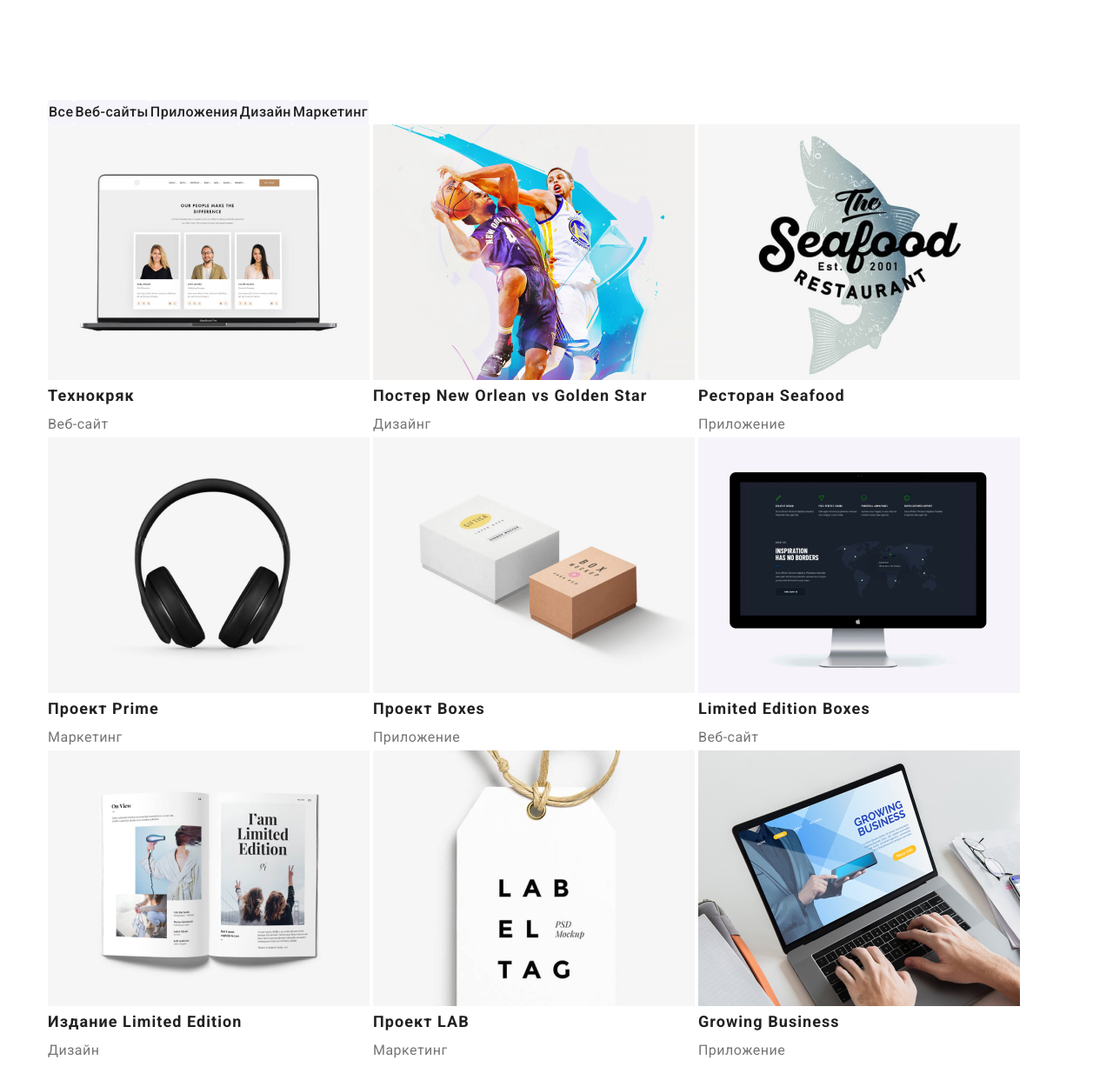
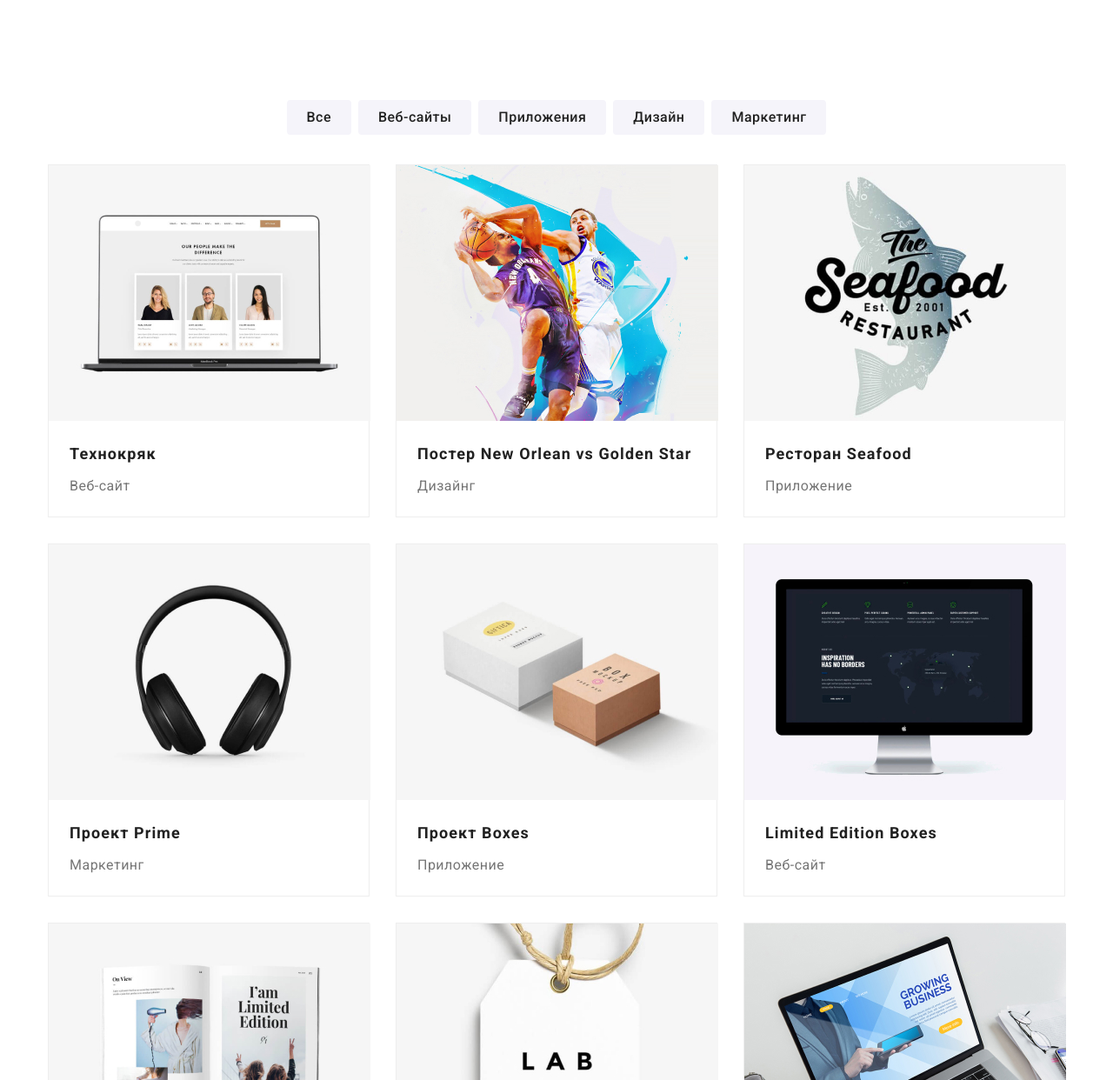
Before and after one commit to kozlovvadym09/goit-markup-hw-03, a plain HTML site: page portfolio.html in a window 1280 px wide. Shown: the part 58-1300 px from the top of the page at 87% size. Drawn offline with nearby package versions, Linux system fonts and the light colour scheme.

Commit message:
Распологает элементы в Portfolio:
PORTFOLIO-Filter-Buttons;
PORTFOLIO-PROJECTS-GALLERY-list;

```diff
--- a/css/style.css
+++ b/css/style.css
@@ -11,6 +11,7 @@
   --dark-accent-color: #000000;
   --bright-accent-color: #2196f3;
   --bg-accent-color: #188ce8;
+  --border-color: #EEEEEE;
 }
 html {
   box-sizing: border-box;
@@ -163,6 +164,8 @@ img {
 }
 
 .modal-button {
+  display: inline-block;
+  padding: 10px 32px;
   font-family: var(--main-font);
   font-weight: 700;
   font-size: 16px;
@@ -170,8 +173,9 @@ img {
   letter-spacing: 0.06em;
   border: 1px solid transparent;
   border-radius: 4px;
-  width: 200px;
-  height: 50px;
+  min-width: 200px;
+  min-height: 50px;
+
 }
 .modal-button:hover,
 .modal-button:focus {
@@ -329,14 +333,19 @@ img {
 
 /* ======== END FOOTER ======== */
 
-/* ======== PORTFOLIO ======== */
+/* ======== PORTFOLIO-Filter-Buttons ======== */
 .option-button {
+  padding: 6px 22px;
+  min-width: 73px;
+
+
   font-family: var(--main-font);
   font-weight: 500;
   border-radius: 4px;
   border: 1px solid transparent;
   font-size: 16px;
   line-height: 1.625;
+  text-align: center;
   letter-spacing: 0.03em;
 }
 
@@ -353,22 +362,51 @@ img {
   padding-top: 94px;
   padding-bottom: 94px;
 }
+
 .option-list {
+  justify-content: center;
   display: flex;
-
+  margin-bottom: 34px;
+}
+.option-list-item:not(:last-child) {
+  margin-right: 8px;
 }
 
 
-/* ======== END-PORTFOLIO ======== */
+/* ======== END PORTFOLIO-Filter-Buttons ======== */
 
-/* ======== PROJECTS GALLERY/List ======== */
+/* ======== PORTFOLIO-PROJECTS-GALLERY-list ======== */
+.projects-list {
+  font-size: 0;
+}
+
+.projects-list-item {
+  width: 370px;
+  display: inline-block;
+  background: var(--titel-accent-bg-color);
+  border: 1px solid var(--border-color);
+}
+
+.projects-list-item:not(:nth-child(3n)) {
+  margin-right: 30px;
+}
+.projects-list-item:not(:nth-last-child(-n+3)) {
+  margin-bottom: 30px;
+}
+
+.projects-desc {
+  padding: 20px 24px;
+}
+
 .projects-name {
+  margin-bottom: 4px;
   font-weight: 700;
   font-size: 18px;
   line-height: 2;
   letter-spacing: 0.06em;
   color: var(--titel-text-color);
 }
+
 .projects-typ {
   font-weight: 400;
   font-size: 16px;
@@ -376,8 +414,9 @@ img {
   letter-spacing: 0.03em;
   color: var(--primary-text-color);
 }
-.projects-list-item {
-  display: inline-block;
-}
 
-/* ======== END PROJECTS GALLERY/Section ======== */
+
+
+
+
+/* ======== END PORTFOLIO-PROJECTS-GALLERY-list ======== */
--- a/portfolio.html
+++ b/portfolio.html
@@ -38,7 +38,7 @@
    </header>
 
    <main>
-      <!--PORTFOLIO-->
+      <!--PORTFOLIO-Filter-Buttons-->
       <h2 hidden>Опции портфолио проэктов</h2>
       <section class="portfolio-section">
          <div class="container">
@@ -59,77 +59,93 @@
                   <button class="option-button" type="button">Маркетинг</button>
                </li>
             </ul>
-         </div>
 
-      <!--PROJECTS GALLERY/list-->
-      <div class="container">
+            <!--PORTFOLIO-PROJECTS-GALLERY-list-->
+
             <ul class="projects-list list">
                <li class="projects-list-item">
-               <a class="project-link link" href="">
+                  <a class="projects-link link" href="">
                      <img  class="projects-img" src="./images/portfolio/project1.jpg" alt="ноутбук с изображениями на мониторе" width="370" height="294">
+                     <div class="projects-desc">
                         <h3 class="projects-name">Технокряк</h3>
                         <p class="projects-typ">Веб-сайт</p>
+                     </div>
                   </a>
                </li>
                <li class="projects-list-item">
-               <a class="project-link link" href="">
+                  <a class="projects-link link" href="">
                      <img  class="projects-img" src="./images/portfolio/project2.jpg" alt="изображение двух баскетболистов с мячём" width="370" height="294">
+                     <div class="projects-desc">
                         <h3 class="projects-name"> Постер <span lang="en">New Orlean vs Golden Star</span> </h3>
                         <p class="projects-typ">Дизайнг</p>
+                     </div>
                   </a>
                </li>
                <li class="projects-list-item">
-                  <a class="project-link link" href="">
+                  <a class="projects-link link" href="">
                      <img  class="projects-img" src="./images/portfolio/project3.jpg" alt="логотип ресторана с рыбой на заднем фоне" width="370" height="294">
+                     <div class="projects-desc">
                         <h3 class="projects-name"> Ресторан <span lang="en">Seafood</span></h3>
                         <p class="projects-typ">Приложение</p>
+                     </div>
                   </a>
                </li>
                <li class="projects-list-item">
-               <a class="project-link link" href="">
+                    <a class="projects-link link" href="">
                      <img  class="projects-img" src="./images/portfolio/project4.jpg" alt="чёрные, накладные наушники" width="370" height="294">
+                     <div class="projects-desc">
                         <h3 class="projects-name"> Проект <span lang="en">Prime</span></h3>
                         <p class="projects-typ">Маркетинг</p>
+                     </div>
                   </a>
                </li>
                <li class="projects-list-item">
-               <a class="project-link link" href="">
+                  <a class="projects-link link" href="">
                      <img  class="projects-img" src="./images/portfolio/project5.jpg" alt="две коробки - белая и коричневая" width="370" height="294">
+                     <div class="projects-desc">
                         <h3 class="projects-name"> Проект <span lang="en">Boxes</span></h3>
                         <p class="projects-typ">Приложение</p>
+                     </div>
                   </a>
                </li>
                <li class="projects-list-item">
-               <a class="project-link link" href="">
+                  <a class="projects-link link" href="">
                      <img  class="projects-img" src="./images/portfolio/project6.jpg" alt="компьютер с изображением веб-сайта на мониторе" width="370" height="294">
+                     <div class="projects-desc">
                         <h3 class="projects-name" lang="en">Limited Edition Boxes</h3>
                         <p class="projects-typ">Веб-сайт</p>
+                     </div>
                   </a>
                </li>
                <li class="projects-list-item">
-               <a class="project-link link" href="">
+                  <a class="projects-link link" href="">
                      <img  class="projects-img" src="./images/portfolio/project7.jpg" alt="изображение книги с картинками" width="370" height="294">
+                     <div class="projects-desc">
                         <h3 class="projects-name"> Издание <span lang="en">Limited Edition</span></h3>
                         <p class="projects-typ">Дизайн</p>
+                     </div>
                   </a>
                </li>
                <li class="projects-list-item">
-               <a class="project-link link" href="">
+                  <a class="projects-link link" href="">
                      <img  class="projects-img" src="./images/portfolio/project8.jpg" alt="изображение торгового ярлыка" width="370" height="294">
+                     <div class="projects-desc">
                         <h3 class="projects-name"> Проект <span lang="en">LAB</span></h3>
                         <p class="projects-typ">Маркетинг</p>
+                     </div>
                   </a>
                </li>
                <li class="projects-list-item">
-               <a class="project-link link" href="">
+                  <a class="projects-link link" href="">
                      <img  class="projects-img" src="./images/portfolio/project9.jpg" alt="руки на клавиатуре ноутбука с изображением сайта на мониторе" width="370" height="294">
+                     <div class="projects-desc">
                         <h3 class="projects-name" lang="en">Growing Business</h3>
                         <p class="projects-typ">Приложение</p>
+                     </div>
                   </a>
                </li>
             </ul>
          </div>
-
       </section>
    </main>
    <footer class="footer">
```
Lines whose indentation alone changed are shown as unchanged.
